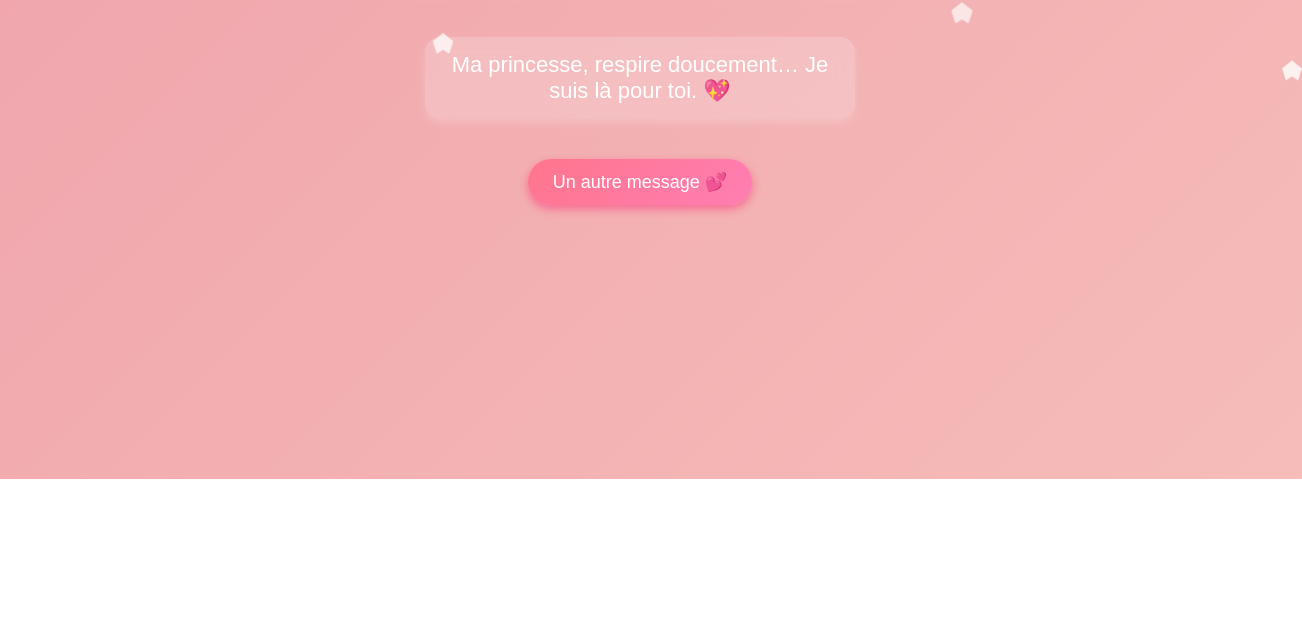
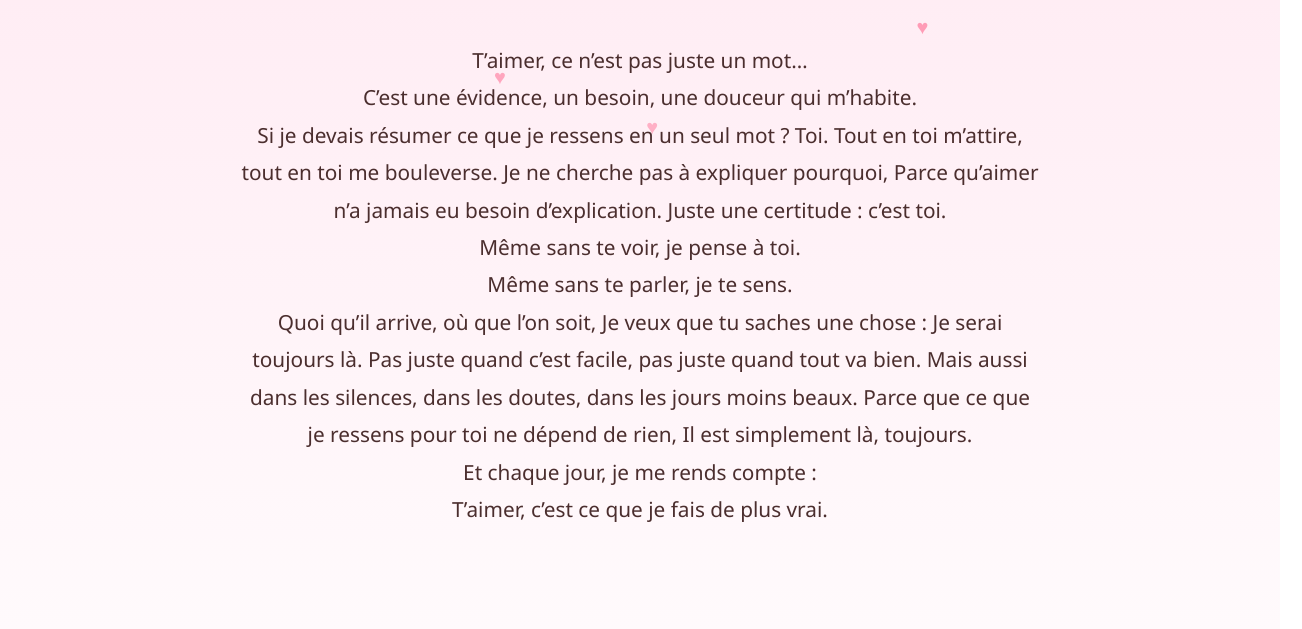
Before and after one commit to aymnzdd/Smile-, a plain HTML site: page index.html in a window 1280 px wide. Shown: the part 337-966 px from the top of the page, 1302 px wide, since content can reach past the window. Before the commit the page ends 816 px from the top, so only its background shows below. Drawn offline with Linux system fonts and the light colour scheme.

Commit message:
index.html

```diff
--- a/index.html
+++ b/index.html
@@ -1,146 +1,93 @@
 <!DOCTYPE html>
 <html lang="fr">
 <head>
-    <meta charset="UTF-8">
-    <meta name="viewport" content="width=device-width, initial-scale=1.0">
-    <title>Pour Toi, Ma Princesse ✨</title>
+  <meta charset="UTF-8" />
+  <meta name="viewport" content="width=device-width, initial-scale=1.0"/>
+  <title>À quel point je t’aime</title>
   <style>
-        /* Fond magique avec effet animé */
     body {
-            background: linear-gradient(135deg, #ffdde1, #ee9ca7, #fad0c4);
-            background-size: 400% 400%;
-            animation: fondAnime 8s infinite alternate;
+      margin: 0;
+      padding: 0;
+      background: linear-gradient(to bottom, #ffe6f0, #fffafc);
+      font-family: 'Segoe UI', sans-serif;
+      color: #4b2e2e;
+      overflow-x: hidden;
+    }
+    .container {
       text-align: center;
-            font-family: 'Poppins', sans-serif;
-            color: white;
-            overflow: hidden;
-            height: 100vh;
-            display: flex;
-            flex-direction: column;
-            align-items: center;
-            justify-content: center;
-            position: relative;
+      padding: 80px 20px;
+      max-width: 800px;
+      margin: auto;
     }
-
-        @keyframes fondAnime {
-            0% { background-position: 0% 50%; }
-            100% { background-position: 100% 50%; }
+    h1 {
+      font-size: 2.8em;
+      margin-bottom: 20px;
+      color: #d6336c;
     }
-
-        /* Texte scintillant */
-        h1 {
-            font-size: 32px;
-            margin-top: 20px;
-            text-shadow: 2px 2px 6px rgba(255, 255, 255, 0.8);
-            animation: glow 2s infinite alternate;
+    p {
+      font-size: 1.3em;
+      line-height: 1.8;
     }
-
-        @keyframes glow {
-            from { text-shadow: 0px 0px 10px rgba(255, 255, 255, 0.8); }
-            to { text-shadow: 0px 0px 20px rgba(255, 255, 255, 1); }
+    .heart {
+      position: fixed;
+      top: -10px;
+      font-size: 20px;
+      animation: float 8s infinite linear;
+      color: #ff5a84;
+      user-select: none;
     }
-
-        /* Message doux dans une carte */
-        #message {
-            font-size: 22px;
-            margin: 20px auto;
-            width: 80%;
-            max-width: 400px;
-            background: rgba(255, 255, 255, 0.2);
-            padding: 15px;
-            border-radius: 15px;
-            box-shadow: 0px 4px 10px rgba(255, 255, 255, 0.2);
-            backdrop-filter: blur(10px);
-            transition: transform 0.3s ease-in-out;
+    @keyframes float {
+      0% { transform: translateY(0) translateX(0); opacity: 1; }
+      100% { transform: translateY(100vh) translateX(50px); opacity: 0; }
     }
-
-        #message:hover {
-            transform: scale(1.05);
-        }
-
-        /* Bouton élégant */
-        #changerMessage {
-            background: linear-gradient(135deg, #ff758c, #ff7eb3);
-            color: white;
-            border: none;
-            padding: 12px 25px;
-            font-size: 18px;
-            margin-top: 20px;
-            border-radius: 25px;
-            cursor: pointer;
-            transition: transform 0.3s, box-shadow 0.3s;
-            box-shadow: 0px 4px 10px rgba(255, 0, 100, 0.4);
-        }
-
-        #changerMessage:hover {
-            transform: scale(1.1);
-            box-shadow: 0px 6px 15px rgba(255, 0, 100, 0.6);
-        }
-
-        /* Cœurs flottants */
-        .heart {
-            position: absolute;
-            width: 20px;
-            height: 20px;
-            background: rgba(255, 255, 255, 0.8);
-            clip-path: polygon(50% 0%, 100% 40%, 80% 100%, 50% 80%, 20% 100%, 0% 40%);
-            animation: float 6s infinite ease-in-out;
-        }
-
-        @keyframes float {
-            0% { transform: translateY(0) scale(1); opacity: 1; }
-            50% { transform: translateY(-150px) scale(1.2); opacity: 0.6; }
-            100% { transform: translateY(-300px) scale(0.8); opacity: 0; }
+    audio {
+      margin-top: 30px;
     }
   </style>
 </head>
 <body>
-    <h1>✨ Pour Toi, Ma Princesse ✨</h1>
-    <p id="message">Ma princesse, respire doucement… Je suis là pour toi. 💖</p>
-    <button id="changerMessage">Un autre message 💕</button>
+  <div class="container">
+    <h1>À quel point je t’aime</h1>
+    <p>
+      Tu veux savoir à quel point je t’aime ?<br><br>
+      C’est comme vouloir mesurer l’infini.<br>
+      C’est dans chaque battement de mon cœur, chaque silence rempli de ton nom.<br><br>
+      T’aimer, ce n’est pas juste un mot…<br>
+      C’est une évidence, un besoin, une douceur qui m’habite.<br>
+      Si je devais résumer ce que je ressens en un seul mot ?
+Toi.
+Tout en toi m’attire, tout en toi me bouleverse.
+Je ne cherche pas à expliquer pourquoi,
+Parce qu’aimer n’a jamais eu besoin d’explication.
+Juste une certitude : c’est toi.
+<br>
+      Même sans te voir, je pense à toi.<br>
+      Même sans te parler, je te sens.<br>
+      Quoi qu’il arrive, où que l’on soit,
+Je veux que tu saches une chose :
+Je serai toujours là.
+Pas juste quand c’est facile, pas juste quand tout va bien.
+Mais aussi dans les silences, dans les doutes, dans les jours moins beaux.
+Parce que ce que je ressens pour toi ne dépend de rien,
+Il est simplement là, toujours.
+<br>
+      Et chaque jour, je me rends compte :<br>
+      T’aimer, c’est ce que je fais de plus vrai.
+    </p>
 
-    <audio id="musique" loop>
-        <source src="https://www.bensound.com/bensound-music/bensound-romantic.mp3" type="audio/mpeg">
-    </audio>
+  </div>
 
   <script>
-        // Liste des messages doux
-        const messages = [
-            "Ma princesse, respire doucement… Je suis là pour toi. 💖",
-            "Mon étoile, même les nuits sombres passent, et tu brilleras encore plus fort. ✨",
-            "Mon ange, repose-toi un instant… Tu es précieuse et importante pour moi . 🕊️",
-            "Un sourire de toi illumine ma journée, essaie juste pour moi. 😊",
-            "Peu importe ce qui arrive, je ne veux qu'une chose : que tu sois heureuse. ❤️",
-            "Ma lumière, je serai toujours là pour t’éclairer dans l’ombre. 🌟",
-            "Hanoniii, si jamais tu doutes, souviens-toi à quel point tu es merveilleuse et magnifique. 🎀",
-            "Chaque jour à tes côtés est un cadeau, ma princesse. 🎁"
-        ];
-
-        // Changer le message quand on clique sur le bouton
-        document.getElementById("changerMessage").addEventListener("click", function() {
-            const message = document.getElementById("message");
-            const randomIndex = Math.floor(Math.random() * messages.length);
-            message.innerText = messages[randomIndex];
-        });
-
-        // Lancer la musique en arrière-plan (Chrome nécessite une interaction utilisateur)
-        document.getElementById("changerMessage").addEventListener("click", function() {
-            document.getElementById("musique").play();
-        });
-
-        // Créer des cœurs animés
-        function creerCoeur() {
-            const heart = document.createElement("div");
-            heart.classList.add("heart");
+    // Génère des coeurs flottants
+    function createHeart() {
+      const heart = document.createElement('div');
+      heart.classList.add('heart');
+      heart.style.left = Math.random() * 100 + "vw";
+      heart.textContent = "♥";
       document.body.appendChild(heart);
-            heart.style.left = Math.random() * 100 + "vw";
-            heart.style.animationDuration = Math.random() * 2 + 4 + "s";
-
-            setTimeout(() => {
-                heart.remove();
-            }, 6000);
+      setTimeout(() => heart.remove(), 8000);
     }
-        setInterval(creerCoeur, 500);
+    setInterval(createHeart, 500);
   </script>
 </body>
 </html>
```
Lines whose indentation alone changed are shown as unchanged.
